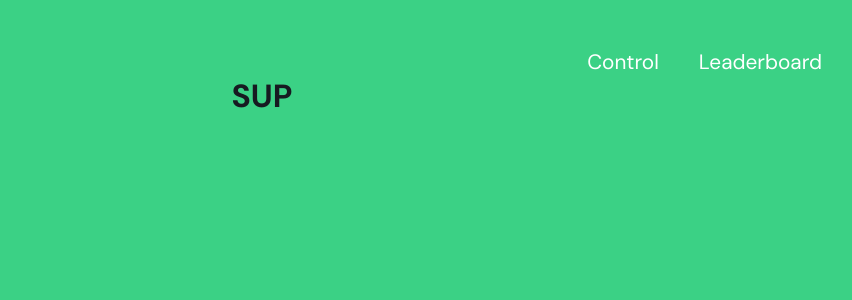
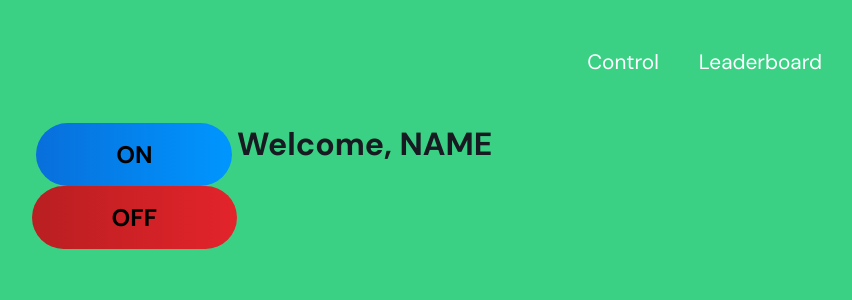
Before and after one commit to jamesmwu/EcoPoint, a React (Vite) app in the folder frontend/: page / in a window 1280 px wide. Shown: the top 300 px of the page, without its empty margins (378-1230 px from the left). Built offline with nearby package versions, Linux system fonts and the light colour scheme.

Commit message:
Created control button component

```diff
--- a/frontend/src/App.jsx
+++ b/frontend/src/App.jsx
@@ -2,6 +2,7 @@ import React, { useState } from 'react';
 import { Route, Routes } from 'react-router-dom';
 import Control from './pages/Control';
 import NavBar from './components/NavBar';
+import Leaderboard from './pages/Leaderboard';
 
 function App() {
   return (
@@ -10,6 +11,7 @@ function App() {
       <Routes>
         {/* TBD: Change path to /control after implementing user auth */}
         <Route index element={<Control />} />
+        <Route path='/leaderboard' element={<Leaderboard />} />
       </Routes>
     </div>
   );
--- /dev/null
+++ b/frontend/src/components/ControlBtn.jsx
@@ -0,0 +1,19 @@
+import React from 'react';
+
+function ControlBtn({ stateON, text }) {
+  return (
+    <div>
+      {stateON ? (
+        <button className='controlBtnON' onClick={console.log('HI')}>
+          {text}
+        </button>
+      ) : (
+        <button className='controlBtnOFF' onClick={console.log('HI')}>
+          {text}
+        </button>
+      )}
+    </div>
+  );
+}
+
+export default ControlBtn;
--- a/frontend/src/components/NavBar.jsx
+++ b/frontend/src/components/NavBar.jsx
@@ -7,7 +7,7 @@ function NavBar() {
     <div>
       <div className='navigation'>
         <div className='nav'>
-          <NavLink to='/control' className='link'>
+          <NavLink to='/' className='link'>
             Control
           </NavLink>
 
--- a/frontend/src/pages/Control.jsx
+++ b/frontend/src/pages/Control.jsx
@@ -1,10 +1,15 @@
 import React from 'react';
 import '../styles/control.css';
+import ControlBtn from '../components/ControlBtn';
 
 function Control() {
   return (
-    <div>
-      <h1>SUP</h1>
+    <div className='App control'>
+      <div>
+        <ControlBtn stateON={true} text={'ON'} />
+        <ControlBtn stateON={false} text={'OFF'} />
+      </div>
+      <h1>Welcome, NAME</h1>
     </div>
   );
 }
--- /dev/null
+++ b/frontend/src/pages/Leaderboard.jsx
@@ -0,0 +1,11 @@
+import React from 'react';
+
+function Leaderboard() {
+  return (
+    <div>
+      <h1>aeuhfiauehfuiaehfuieafh</h1>
+    </div>
+  );
+}
+
+export default Leaderboard;
--- a/frontend/src/styles/control.css
+++ b/frontend/src/styles/control.css
@@ -0,0 +1,51 @@
+.control {
+  margin: 0 5rem 5rem;
+  display: flex;
+}
+
+/* CONTROL BTN CSS */
+.controlBtnON {
+  border-radius: 50px;
+  border: 0;
+  color: black;
+  padding: 1rem 5rem;
+  font-weight: 700;
+  text-transform: uppercase;
+  font-size: 1.5rem;
+  text-align: center;
+  cursor: pointer;
+  background: linear-gradient(to right, var(--gradBeginON), var(--gradEndON))
+    right;
+  background-size: 250%;
+  transition-duration: 0.5s;
+}
+
+.controlBtnOFF {
+  border-radius: 50px;
+  border: 0;
+  color: black;
+  padding: 1rem 5rem;
+  font-weight: 700;
+  text-transform: uppercase;
+  font-size: 1.5rem;
+  text-align: center;
+  cursor: pointer;
+  background: linear-gradient(to right, var(--gradBeginOFF), var(--gradEndOFF))
+    right;
+  background-size: 250%;
+  transition-duration: 0.5s;
+}
+
+.controlBtnON:hover {
+  background-position: left;
+  transition-duration: 0.5s;
+  transition: 0.5s;
+  color: white;
+}
+
+.controlBtnOFF:hover {
+  background-position: left;
+  transition-duration: 0.5s;
+  transition: 0.5s;
+  color: white;
+}
--- a/frontend/src/styles/globals.css
+++ b/frontend/src/styles/globals.css
@@ -5,6 +5,10 @@
   --primaryAccent: #3bd185;
   --dark: #171a21;
   --darkAccent: #7e6551;
+  --gradBeginON: #1434a4;
+  --gradEndON: #0096ff;
+  --gradBeginOFF: #7a1712;
+  --gradEndOFF: #e3242b;
 }
 
 * {
--- a/frontend/src/styles/navBar.css
+++ b/frontend/src/styles/navBar.css
@@ -1,5 +1,5 @@
 .navigation {
-  margin-top: 3rem;
+  margin: 3rem 0;
   font-size: 1.3rem;
   display: flex;
   justify-content: flex-end;
```
